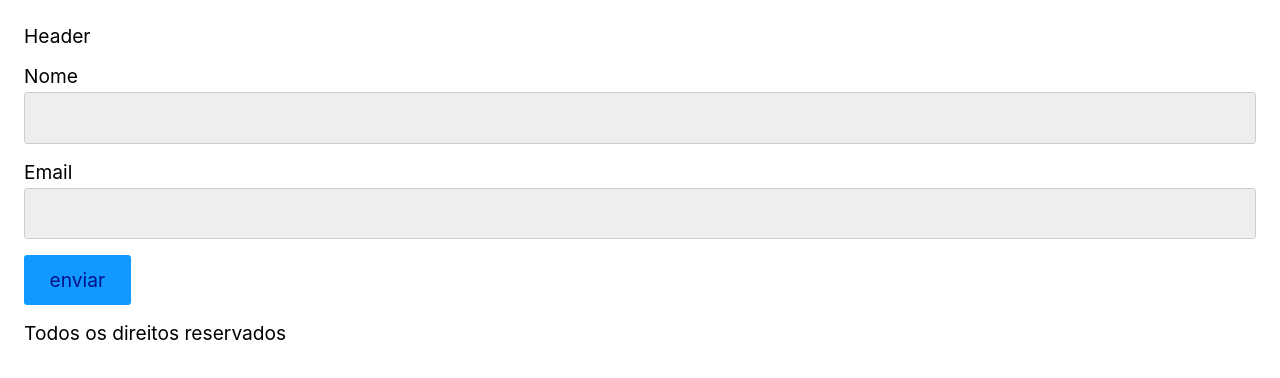
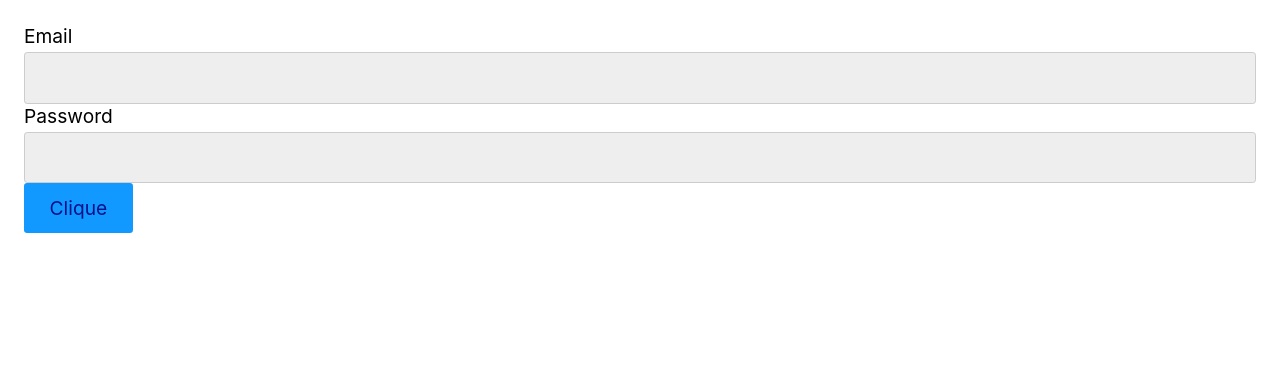
Before and after one commit to Beaaninhar/react_origamid, a React (Create React App) app in the folder Dogs/dogs/: page / in a window 1280 px wide. Shown: the top 378 px of the page. Built offline with nearby package versions, Linux system fonts and the light colour scheme.

Commit message:
Propriedades

```diff
--- a/Dogs/dogs/src/App.js
+++ b/Dogs/dogs/src/App.js
@@ -1,26 +1,11 @@
 /* eslint-disable array-callback-return */
 import React from "react";
-import Footer from "./Footer";
 import Form from "./Form/Form";
-import Header from './Header'
-
-const Teste = () => {
-  const active = false;
-  if (active) {
-    return <p>teste</p>
-  } else {
-    return null
-  }
-}
-
 
 const App = () => {
   return (
     <>
-      <Teste />
-      <Header />
       <Form />
-      <Footer />
     </>
   );
 };
--- a/Dogs/dogs/src/Footer.js
+++ /dev/null
@@ -1,11 +0,0 @@
-import React from 'react'
-
-const Footer = () => {
-  return (
-    <footer>
-      <p>Todos os direitos reservados</p>
-    </footer>
-  )
-}
-
-export default Footer
--- a/Dogs/dogs/src/Form/Button.js
+++ b/Dogs/dogs/src/Form/Button.js
@@ -3,7 +3,7 @@ import React from 'react'
 const Button = () => {
   return (
     <button>
-      enviar
+      Clique
     </button>
   )
 }
--- a/Dogs/dogs/src/Form/Form.js
+++ b/Dogs/dogs/src/Form/Form.js
@@ -1,19 +1,12 @@
 import React from 'react'
+import Button from './Button'
 import Input from './Input'
-import Button from './Button'
-
 
 const Form = () => {
   return (
     <form>
-      <p>
-        <label htmlFor="nome">Nome</label>
-        <Input />
-      </p>
-      <p>
-        <label htmlFor="mail">Email</label>
-        <Input />
-      </p>
+      <Input id="email" label="Email" />
+      <Input id="password" label="Password" />
       <Button />
     </form>
   )
--- a/Dogs/dogs/src/Form/Input.js
+++ b/Dogs/dogs/src/Form/Input.js
@@ -1,8 +1,11 @@
 import React from 'react'
 
-const Input = () => {
+const Input = ({ label, id }) => {
   return (
-    <input type="text" />
+    <div>
+      <label htmlFor={id}>{label}</label>
+      <input id={id} type="text" />
+    </div>
   )
 }
 
--- a/Dogs/dogs/src/Header.js
+++ /dev/null
@@ -1,11 +0,0 @@
-import React from 'react'
-
-const Header = () => {
-  return (
-    <div>
-      Header
-    </div>
-  )
-}
-
-export default Header;
```
